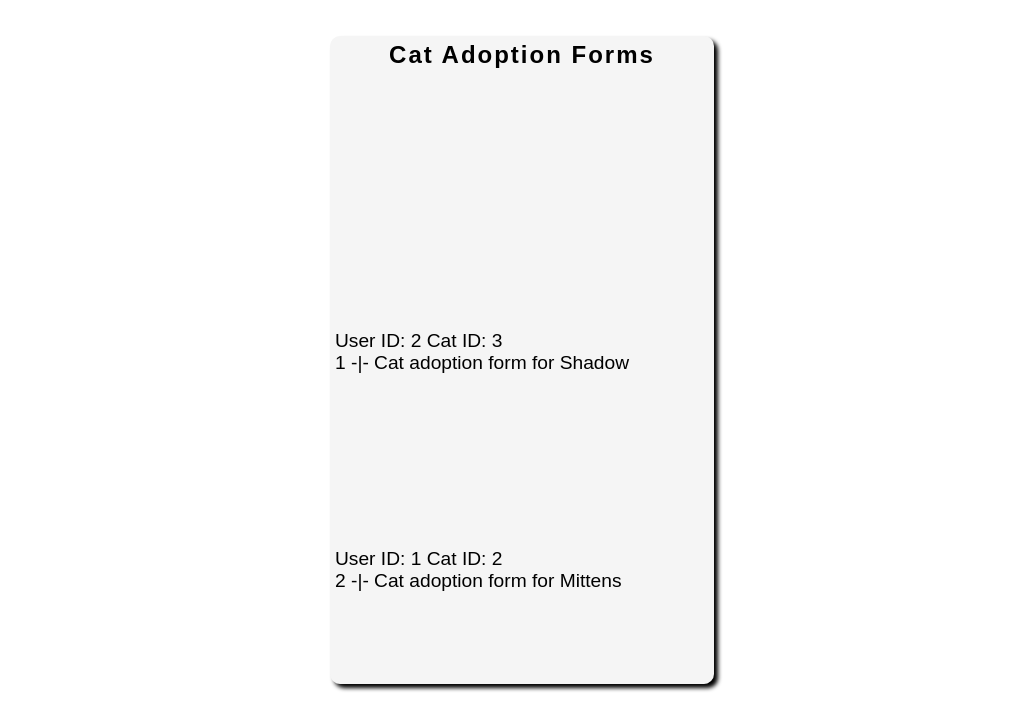
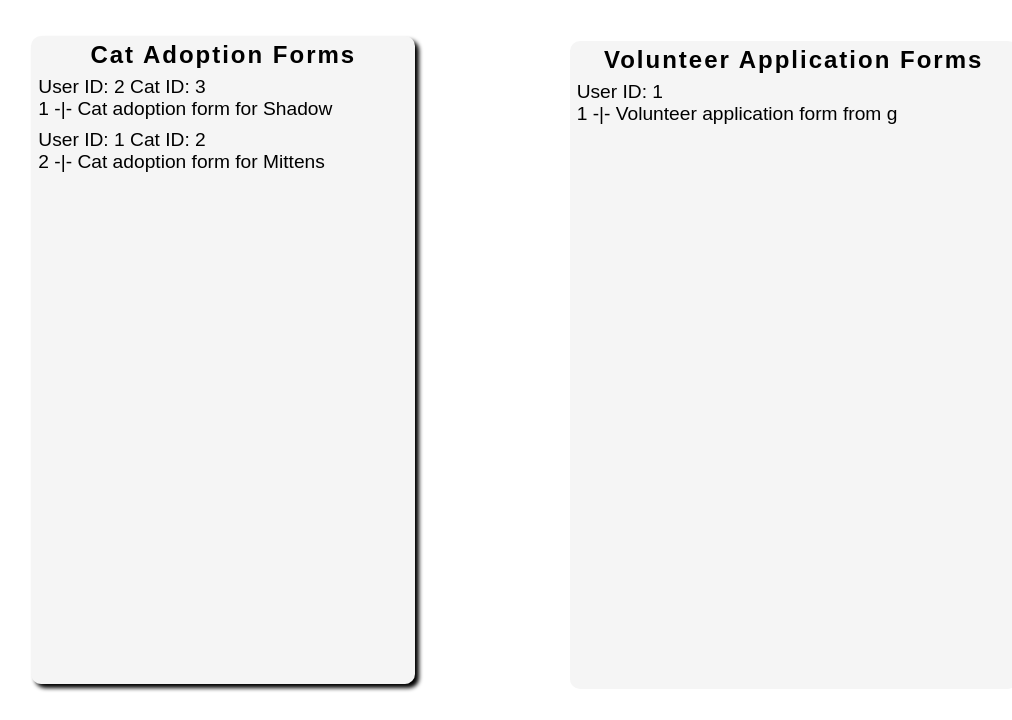
Before and after one commit to JohnProgramming08/Cat-Adoption-Portal-Project, a Flask app: page /admin/1 in a window 1280 px wide. Shown: the part 80-800 px from the top of the page, without its empty margins (118-1130 px from the left). Run offline with Flask 3, Linux system fonts and the light colour scheme.

Commit message:
Pre testing progress on volunteer form review

```diff
--- a/forms.py
+++ b/forms.py
@@ -33,6 +33,7 @@ class AdoptForm(FlaskForm):
 	submit = SubmitField("Submit")
 
 class ReviewAdoptForm(FlaskForm):
+	type = StringField(validators=[DataRequired()])
 	form_id = IntegerField(validators=[DataRequired()])
 	reason = TextAreaField("Reason (only if declined):", validators=[Length(max=30)])
 	accept = SubmitField("Accept")
--- a/main.py
+++ b/main.py
@@ -17,6 +17,7 @@ class User(db.Model):
     level = db.Column(db.String(50), nullable=False)
     news = db.relationship('News', backref='author', lazy=True)
     forms = db.relationship('AdoptionForm', backref='user', lazy=True)
+    volunteer_request = db.relationship('VolunteerRequest', backref='user', lazy=True)
 
 class News(db.Model):
     id = db.Column(db.Integer, primary_key=True)
@@ -52,17 +53,25 @@ class VolunteerStory(db.Model):
 	first_name = db.Column(db.String(20), nullable=False)
 	story = db.Column(db.String(400), nullable=False)
 
-class VolunteerRequest:
+class VolunteerRequest(db.Model):
 	id = db.Column(db.Integer, primary_key=True)
 	first_name = db.Column(db.String(50), nullable=False)
 	last_name = db.Column(db.String(50), nullable=False)
 	address = db.Column(db.String(50), nullable=False)
 	age = db.Column(db.Integer, nullable=False)
 	reason = db.Column(db.String(500), nullable=False)
+	user_id = db.Column(db.Integer, db.ForeignKey('user.id'), nullable=False)
+	review = db.relationship('VolunteerRequestReview', backref='request', uselist=False)
+
+class VolunteerRequestReview(db.Model):
+	id = db.Column(db.Integer, primary_key=True)
+	status = db.Column(db.String(30), nullable=False)
+	reason = db.Column(db.String(30))
+	request_id = db.Column(db.Integer, db.ForeignKey('volunteer_request.id'), unique=True, nullable=False)
+
 
 @app.route('/', methods=["GET", "POST"])
 def index():
-	db.create_all()
 	form = LoginForm()
 	# Log in and sign up functionality
 	if form.validate_on_submit():
@@ -72,7 +81,7 @@ def index():
 		found_user = User.query.filter(User.username==username, User.password==password).first()
 		# Successful
 		if form.sign_up.data and not found_username:
-			user = User(username=username, password=password, level="user")
+			user = User(username=username, password=password, level="admin")
 			db.session.add(user)
 			db.session.commit()
 			id = user.id
@@ -107,7 +116,6 @@ def home(id):
 			user.username = username
 			db.session.commit()
 			return redirect(url_for("home", id=user.id))
-
 	else:
 		form.username.data = user.username
 		return render_template("home.html", user=user, form=form, error="none", news=newest_news, adoptions=user_adoptions)
@@ -205,45 +213,87 @@ def admin(id):
 	review_form = ReviewAdoptForm()
 	user = User.query.get(id)
 	adoption_forms = AdoptionForm.query.all()
+	volunteer_forms = VolunteerRequest.query.all()
 	new_review = 0
-	if review_form.validate_on_submit() and review_form.accept.data:
+	if review_form.validate_on_submit() and review_form.accept.data and review_form.type.data == "cat":
 		new_review = AdoptionFormReview(status="To be delivered", form_id=review_form.form_id.data)
-	elif review_form.validate_on_submit() and review_form.decline.data:
+	elif review_form.validate_on_submit() and review_form.decline.data and review_form.type.data == "cat":
 		new_review = AdoptionFormReview(status="Declined", reason=review_form.reason.data, form_id=review_form.form_id.data)
+	elif review_form.validate_on_submit() and review_form.accept.data and review_form.type.data == "volunteer":
+		request = VolunteerRequest.query.get(review_form.form_id.data)
+		request_user = User.query.get(request.user_id)
+		request_user.level = "volunteer"
+		new_review = VolunteerRequestReview(status="Accepted", request_id=review_form.form_id.data)
+	elif review_form.validate_on_submit() and review_form.decline.data and review_form.type.data == "volunteer":
+		new_review = VolunteerRequestReview(status="Declined", request_id=review_form.form_id.data)
 	if new_review:
 		db.session.add(new_review)
 		db.session.commit()
 		return redirect(url_for("admin", id=id))
 
-	return render_template('admin.html', forms=adoption_forms, user=user, review_form=review_form)
+	return render_template('admin.html', volunteer_forms=volunteer_forms, adoption_forms=adoption_forms, user=user, review_form=review_form)
 
 
-@app.route('/find_form/<int:id>')
-def find_form(id):
-	form = AdoptionForm.query.get(id)
-	form_dict = {
-		"id": form.id,
-		"address": form.address,
-		"other_pets": form.other_pets,
-		"reason": form.reason,
-		"cat_id": form.cat.id,
-		"cat_name": form.cat.name,
-		"cat_bio": form.cat.bio,
-		"user_id": form.user.id,
-		"username": form.user.username
-	}
+@app.route('/find_form/<int:id>/<type>')
+def find_form(id, type):
+	if type == "cat":
+		form = AdoptionForm.query.get(id)
+		form_dict = {
+			"id": form.id,
+			"address": form.address,
+			"other_pets": form.other_pets,
+			"reason": form.reason,
+			"cat_id": form.cat.id,
+			"cat_name": form.cat.name,
+			"cat_bio": form.cat.bio,
+			"user_id": form.user.id,
+			"username": form.user.username
+		}
+	else:
+		form = VolunteerRequest.query.get(id)
+		form_dict = {
+			"id": form.id,
+			"address": form.address,
+			"reason": form.reason,
+			"user_id": form.user_id,
+			"username": form.user.username,
+			"first_name": form.first_name,
+			"last_name": form.last_name,
+			"age": form.age
+		}
 	return jsonify(form_dict)
 
 @app.route('/become_volunteer/<int:id>', methods=["GET", "POST"])
 def become_volunteer(id):
+	def save_data():
+		first_name = form.first_name.data
+		last_name = form.last_name.data
+		address = form.address.data
+		age = form.age.data
+		reason = form.reason.data
+		new_request = VolunteerRequest(first_name=first_name, last_name=last_name, address=address, age=age, reason=reason, user_id=id)
+		db.session.add(new_request)
+		db.session.commit()
 	all_stories = VolunteerStory.query.all()
 	user = User.query.get(id)
 	num = random.randint(0, len(all_stories) - 1)
 	story = all_stories[num]
 	form = VolunteerRequestForm()
-	return render_template("become_volunteer.html", user=user, volunteer=story, form=form)
+	found_request = VolunteerRequest.query.filter(VolunteerRequest.user_id==id).first()
+	if form.validate_on_submit() and not found_request:
+		save_data()
+		return render_template("become_volunteer.html", user=user, volunteer=story, form=form, request=True, error="success")
+	elif form.validate_on_submit() and found_request.review:
+		if found_request.review.status == "declined":
+			save_data()
+			return render_template("become_volunteer.html", user=user, volunteer=story, form=form, request=True, error="success")
+	elif form.validate_on_submit() and found_request:
+		return render_template("become_volunteer.html", user=user, volunteer=story, form=form, request=False, error="exists")
+	return render_template("become_volunteer.html", user=user, volunteer=story, form=form, request=False, error="none")
 
 
 
 if __name__ == "__main__":
 	app.run(debug=True, port=5000)
+
+# BUILD BACKEND OF APPLICATION REVIEW  AND FINISH FRONT END TYPE FIELD AUTO FILL
--- a/static/admin.css
+++ b/static/admin.css
@@ -1,24 +1,34 @@
 main {
 	display: flex;
 	align-items: center;
-	justify-content: center;
+	justify-content: space-evenly;
 	width: 100%;
 	height: 90%;
+}
+
+section {
+	background-color: whitesmoke;
+	border-radius: 10px;
+	padding: 5px;
+	display: grid;
+	row-gap: 5px;
+	grid-auto-rows: min-content;
+	overflow-y: auto;
+	transition: 0.3s ease-in-out;
+	box-shadow: 4px 4px 4px black;
 }
 
 #cat-form-section {
 	width: 30%;
 	height: 90%;
-	background-color: whitesmoke;
-	border-radius: 10px;
-	padding: 5px;
-	display: grid;
-	overflow-y: auto;
-	transition: 0.3s ease-in-out;
-	box-shadow: 4px 4px 4px black;
 }
 
-#cat-form-section:hover {
+#volunteer-form-section {
+	width: 35%;
+	height: 90%;
+}
+
+#cat-form-section:hover, #volunteer-form-section {
 	box-shadow: 0 0 0 black;
 	transform: translate(5px, 5px);
 }
@@ -29,15 +39,16 @@ h2 {
 	text-align: center;
 }
 
-.cat-form {
+.cat-form, .volunteer-form {
 	display: flex;
 	flex-direction: column;
 	justify-content: center;
 	border-radius: 7px;
 	font-size: 1.2rem;
+	padding: 2px;
 }
 
-.cat-form:hover {
+.cat-form:hover, .volunteer-form:hover {
 	background-color: white;
 }
 
@@ -70,8 +81,8 @@ h2 {
 	color: black;
 }
 
-#cat-details, #user-details {
-	display: flex;
+#cat-details, #user-details, #volunteer-details {
+	display: none;
 	flex-direction: column;
 	justify-content: center;
 	align-items: center;
@@ -81,11 +92,15 @@ h2 {
 	width: 100%;
 }
 
+#volunteer-details {
+	border: none;
+}
+
 #user-details {
 	border-bottom: none;
 }
 
-#user-details *, #cat-details * {
+#user-details *, #cat-details *, #volunteer-details * {
 	padding-top: 3px;
 	padding-bottom: 3px;
 }
@@ -144,6 +159,6 @@ label {
 	text-align: center;
 }
 
-input[name="form_id"] {
+input[name="form_id"], input[name="type"] {
 	display: none;
 }
--- a/static/admin.js
+++ b/static/admin.js
@@ -5,10 +5,16 @@ const screenCover = document.getElementById('screen-cover');
 const formIdInput = Array.from(document.getElementsByName('form_id'))[0];
 const reasonInput = document.querySelector('textarea');
 const headerAdmin = document.getElementById('header-admin');
+const typeInput = Array.from(document.getElementsByName('type'))[0];
+const volunteerForms = Array.from(document.getElementsByClassName('volunteer-form'));
+const userDetails = document.getElementById('user-details');
+const catDetails = document.getElementById('cat-details');
+const volunteerDetails = document.getElementById('volunteer-details')
 headerAdmin.classList.add('selected');
 
 
-const formDisplays = [
+
+const adoptionFormDisplays = [
     { element: document.getElementById('username'), key: 'username', foretext: 'Username: '},
     { element: document.getElementById('user-id'), key: 'user_id', foretext: 'User ID: ' },
     { element: document.getElementById('user-address'), key: 'address', foretext: 'User Address: ' },
@@ -19,19 +25,48 @@ const formDisplays = [
     { element: document.getElementById('cat-bio'), key: 'cat_bio', foretext: '' }
 ];
 
-async function get_form(id) {
-	const response = await fetch(`/find_form/${id}`);
+const volunteerFormDisplays = [
+	{ element: document.getElementById('volunteer-username'), key: 'username', foretext: 'Username: ' },
+	{ element: document.getElementById('volunteer-id'), key: 'user_id', foretext: 'User ID: ' },
+	{ element: document.getElementById('volunteer-address'), key: 'address', foretext: 'User Address: ' },
+	{ element: document.getElementById('volunteer-reason'), key: 'reason', foretext: '' },
+	{ element: document.getElementById('first-name'), key: 'first_name', foretext: 'First Name: ' },
+	{ element: document.getElementById('last-name'), key: 'last_name', foretext: 'Last Name: ' },
+	{ element: document.getElementById('age'), key: 'age', foretext: 'Age: '}
+]
+
+async function get_form(id, type) {
+	const response = await fetch(`/find_form/${id}/${type}`);
 	const data = await response.json();
 	return data;
 }
 
+try {
 adoptionForms.forEach(form => {
 	form.addEventListener('click', e => {
 		const formId = e.target.id;
-		get_form(formId).then(data => {
-			formDisplays.forEach(({element, key, foretext}) => {
-				element.textContent = foretext ? `${foretext} ${data[key]}` : data[key];
-			});
+		volunteer = e.target.parentElement.classList.contains('volunteer-form');
+		let type = '';
+		if (volunteer) {
+			type = 'volunteer';
+		} else {
+			type = 'cat';
+		}
+		get_form(formId, type).then(data => {
+			if (volunteer) {
+				volunteerFormDisplays.forEach(({element, key, foretext}) => {
+					element.textContent = foretext ? `${foretext} ${data[key]}` : data[key];
+				});
+				typeInput.value = 'volunteer';
+				volunteerDetails.style.display = 'flex';
+			} else {
+				adoptionFormDisplays.forEach(({element, key, foretext}) => {
+					element.textContent = foretext ? `${foretext} ${data[key]}` : data[key];
+				});
+				typeInput.value = 'cat';
+				userDetails.style.display = 'flex';
+				catDetails.style.display = 'flex';
+			}
 			formIdInput.value = data.id;
 			reasonInput.value = '';
 			formSection.style.display = 'flex';
@@ -39,8 +74,15 @@ adoptionForms.forEach(form => {
 		});
 	});
 });
+} catch (ex) {
+	screenCover.textContent = ex;
+	screenCover.style.display = 'block';
+}
 
 cancel.addEventListener('click', () => {
 	formSection.style.display = 'none';
 	screenCover.style.display = 'none';
+	userDetails.style.display = 'none';
+	catDetails.style.display = 'none';
+	volunteerDetails.style.display = 'none';
 });
--- a/templates/admin.html
+++ b/templates/admin.html
@@ -32,9 +32,26 @@
 				<h3>Reason</h3>
 				<p id="reason"></p>
 			</div>
+
+			<div id="volunteer-details">
+				<h2>Volunteer Form Details</h2>
+				<div class="identity">
+					<h3 id="volunteer-username">Username: </h3>
+					<h3 id="volunteer-id">User ID: </h3>
+				</div>
+				<div class="identity">
+					<h3 id="first-name">First Name: </h3>
+					<h3 id="last-name">Last Name: </h3>
+				</div>
+				<h3 id="volunteer-address">Address: </h3>
+				<h3 id="age">Age: </h3>
+				<h3>Reason</h3>
+				<p id="volunteer-reason"></p>
+			</div>
 		</div>
 		<form action="/admin/{{ user.id }}" method="post">
 			{{ review_form.hidden_tag() }}
+			{{ review_form.type() }}
 			{{ review_form.form_id() }}
 			{{ review_form.reason.label }}
 			{{ review_form.reason() }}
@@ -46,7 +63,7 @@
 
 	<section id="cat-form-section">
 		<h2>Cat Adoption Forms</h2>
-		{% for form in forms %}
+		{% for form in adoption_forms %}
 		{% if form.review %}
 		{% else %}
 		<div class="cat-form">
@@ -56,6 +73,19 @@
 		{% endif %}
 		{% endfor %}
 	</section>
+
+	<section id="volunteer-form-section">
+		<h2>Volunteer Application Forms</h2>
+		{% for form in volunteer_forms %}
+		{% if form.review %}
+		{% else %}
+		<div class="volunteer-form">
+			<p>User ID: {{ form.user_id }}</p>
+			<p class="form-link" id="{{ form.id }}">{{ form.id }} -|- Volunteer application form from {{ form.first_name }}</p>
+		</div>
+		{% endif %}
+		{% endfor %}
+	</section>
 </main>
 
 <script src="{{ url_for('static', filename='admin.js') }}"></script>
--- a/templates/base.html
+++ b/templates/base.html
@@ -11,6 +11,7 @@
 
 	<body>
 		{% if user %}
+		<div id="screen-cover" class="hidden"></div>
 		<header>
 			<a href="/home/{{ user.id }}" id="header-home">Home</a>
 			<a href="/news/{{ user.id }}" id="header-news">News</a>
--- a/templates/become_volunteer.html
+++ b/templates/become_volunteer.html
@@ -13,8 +13,9 @@
 		<p class="story-text">{{ volunteer.first_name }} had an amazing time and really made an impact. You can too!</p>
 	</section>
 
-	<section id="form-section">
+	<section id="form-section" class="{{ error }}">
 		<h2>Sign Up Today</h2>
+		<p id="{{ error }}">Sorry, your previous application is still being reviewed.</p>
 		<form method="post" action="/become_volunteer/{{ user.id }}">
 			{{ form.hidden_tag() }}
 			{{ form.first_name.label }}
--- a/templates/home.html
+++ b/templates/home.html
@@ -5,11 +5,10 @@
 {% endblock %}
 
 {% block content %}
-<div id="screen-cover" class="hidden"></div>
 <main>
 	<div class="center-form" id="form-show">
 		<div id="cat-details">
-			<i class="fas fa-xmark form-cancel" id="cancel"></i>
+			<i class="fas fa-xmark form-cancel" id="cancel-cat"></i>
 			<h2>Cat Details</h2>
 			<div class="identity">
 				<h3 id="cat-id">Cat ID: </h3>
@@ -59,6 +58,8 @@
 			{% if news %}
 			<h3>{{ news.headline }}</h3>
 			<h4>- {{ news.author.username }}</h4>
+			{% else %}
+			<h3></h3><h4></h4>
 			{% endif %}
 		</div>
 		<a href="/news/{{ user.id }}" id="news-btn" class="page-link-btn">See more</a>
```
Also changed, not shown: static/become_volunteer.css (+17 -0 lines), static/home.js (+8 -4 lines), instance/data.db.
